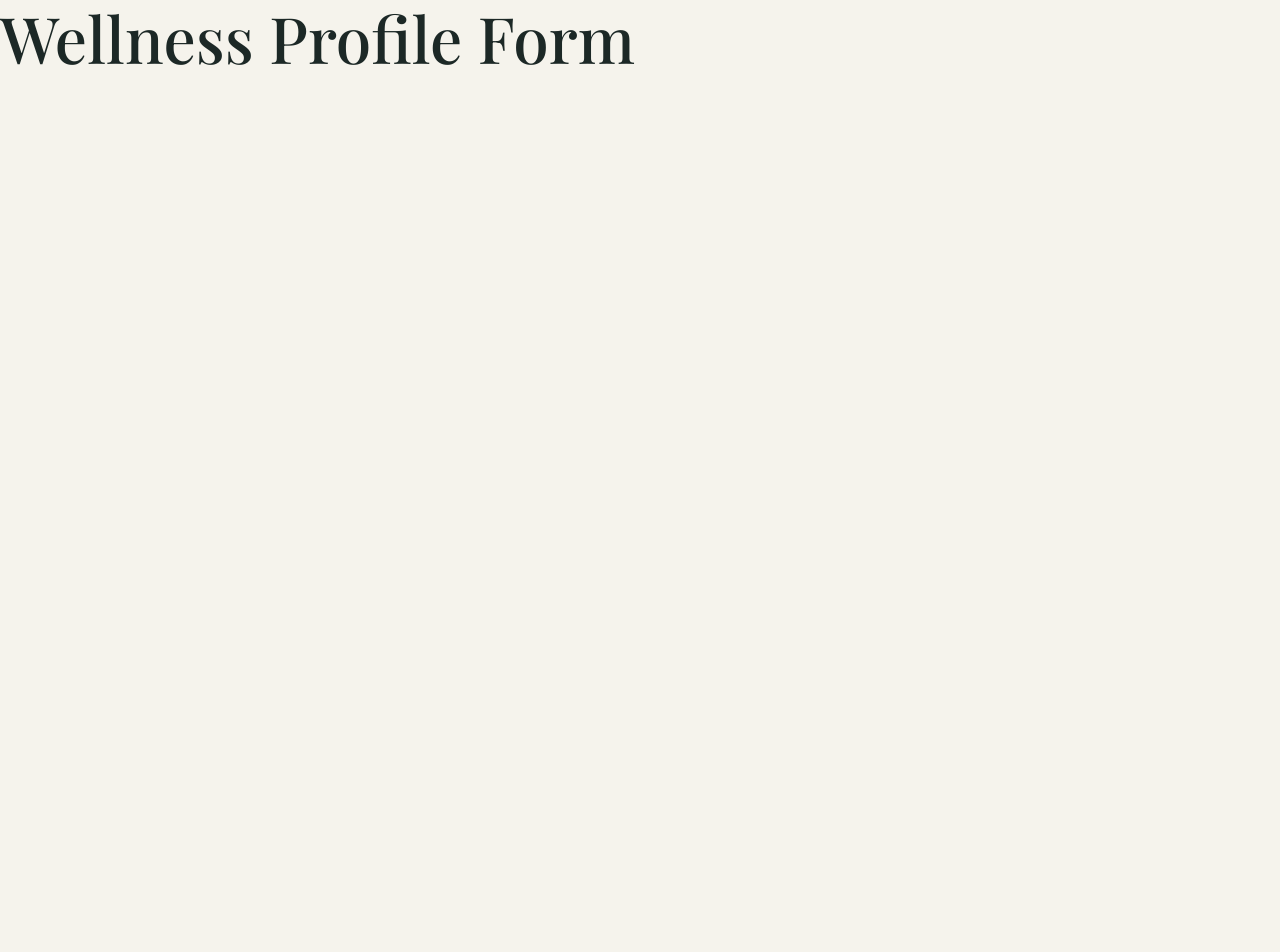
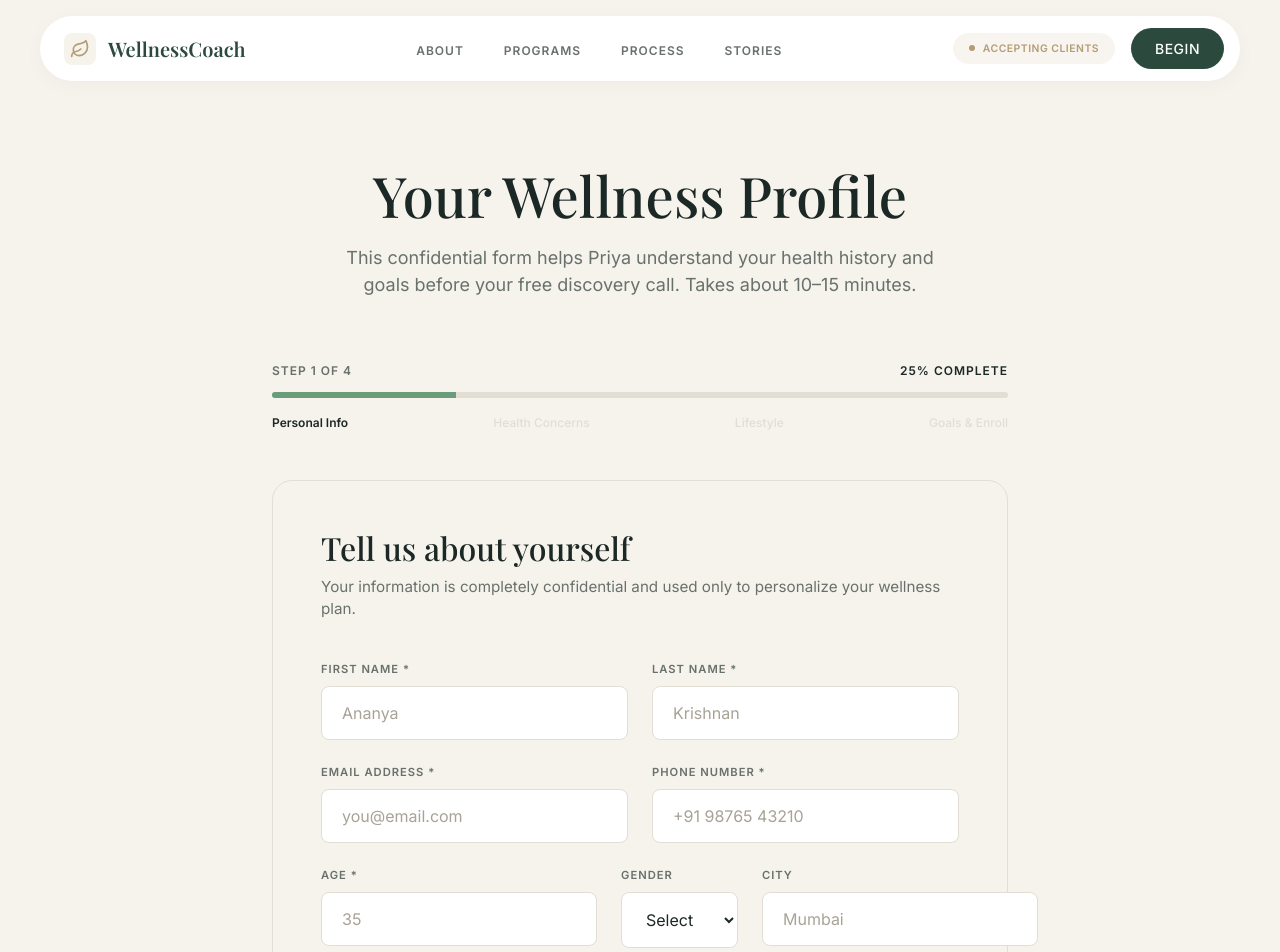
Before and after one commit to jithindevoffice-hue/nutrition-websie, a React (Vite) app: page /profile in a window 1280 px wide. Shown: the top 952 px of the page. Before the commit the page ends 800 px from the top, so only its background shows below. Built offline with nearby package versions, Linux system fonts and the light colour scheme; a web font is replaced by a local one.

Commit message:
feat: implement multi-step profile form page with styling and add Cloudflare Pages deployment workflow.

```diff
--- /dev/null
+++ b/src/pages/ProfileFormPage.module.css
@@ -0,0 +1,189 @@
+.page {
+    min-height: 100vh;
+    display: flex;
+    flex-direction: column;
+}
+
+.main {
+    flex: 1;
+    padding: 4rem 0 8rem;
+}
+
+.container {
+    max-width: 800px;
+    margin: 0 auto;
+    padding: 0 2rem;
+}
+
+.header {
+    text-align: center;
+    margin-bottom: 4rem;
+}
+
+.title {
+    font-size: 3.5rem;
+    margin-bottom: 1rem;
+}
+
+.description {
+    max-width: 600px;
+    margin: 0 auto;
+    font-size: 1.125rem;
+}
+
+.progressContainer {
+    margin-bottom: 3rem;
+}
+
+.progressHeader {
+    display: flex;
+    justify-content: space-between;
+    margin-bottom: 0.75rem;
+    font-size: 0.75rem;
+    font-weight: 700;
+    letter-spacing: 1px;
+}
+
+.stepText {
+    color: var(--color-text-muted);
+}
+
+.percentText {
+    color: var(--color-text-main);
+}
+
+.progressBarBg {
+    height: 6px;
+    background-color: var(--color-border);
+    border-radius: 3px;
+    overflow: hidden;
+    margin-bottom: 1rem;
+}
+
+.progressBarFill {
+    height: 100%;
+    background-color: #6a9c7b;
+    /* Soft green success/progress color */
+    transition: width 0.3s ease;
+}
+
+.stepLabels {
+    display: flex;
+    justify-content: space-between;
+    font-size: 0.75rem;
+    font-weight: 500;
+    color: var(--color-border);
+    /* Inactive steps are faint */
+}
+
+.activeLabel {
+    color: var(--color-text-main);
+    font-weight: 600;
+}
+
+.formCard {
+    background-color: var(--color-bg);
+    /* Matches the beige background but with a border */
+    border: 1px solid var(--color-border);
+    border-radius: var(--border-radius-md);
+    padding: 3rem;
+}
+
+.formTitle {
+    font-family: var(--font-serif);
+    font-size: 2rem;
+    margin-bottom: 0.5rem;
+}
+
+.formDesc {
+    color: var(--color-text-muted);
+    font-size: 0.95rem;
+    margin-bottom: 2.5rem;
+}
+
+.form {
+    display: flex;
+    flex-direction: column;
+    gap: 1.5rem;
+}
+
+.inputGroup2 {
+    display: grid;
+    grid-template-columns: 1fr 1fr;
+    gap: 1.5rem;
+}
+
+.inputGroup3 {
+    display: grid;
+    grid-template-columns: 1fr 1fr 2fr;
+    gap: 1.5rem;
+}
+
+.inputWrapper {
+    display: flex;
+    flex-direction: column;
+    gap: 0.5rem;
+}
+
+.inputWrapper label {
+    font-size: 0.7rem;
+    font-weight: 600;
+    letter-spacing: 1px;
+    color: var(--color-text-muted);
+}
+
+.inputWrapper input,
+.inputWrapper select {
+    padding: 1rem 1.25rem;
+    border-radius: var(--border-radius-sm);
+    border: 1px solid var(--color-border);
+    background-color: var(--color-card-bg);
+    font-family: var(--font-sans);
+    font-size: 1rem;
+    color: var(--color-text-main);
+    outline: none;
+    transition: border-color 0.2s;
+}
+
+.inputWrapper input:focus,
+.inputWrapper select:focus {
+    border-color: var(--color-primary);
+}
+
+.inputWrapper input::placeholder {
+    color: #a8a396;
+}
+
+.formFooter {
+    border-top: 1px solid var(--color-border);
+    padding-top: 2rem;
+    margin-top: 1rem;
+    display: flex;
+    justify-content: flex-end;
+}
+
+.continueBtn {
+    display: inline-flex;
+    align-items: center;
+    gap: 0.5rem;
+    background-color: #a8aead;
+    /* Muted greenish grey */
+    color: white;
+    padding: 0.75rem 1.5rem;
+    border-radius: var(--border-radius-pill);
+    font-weight: 500;
+    font-size: 1rem;
+    transition: background-color 0.2s;
+}
+
+.continueBtn:hover {
+    background-color: var(--color-primary);
+}
+
+@media (max-width: 768px) {
+
+    .inputGroup2,
+    .inputGroup3 {
+        grid-template-columns: 1fr;
+    }
+}
--- a/src/pages/ProfileFormPage.tsx
+++ b/src/pages/ProfileFormPage.tsx
@@ -1,9 +1,108 @@
-import React from 'react';
+import React, { useState } from 'react';
+import { Navbar } from '../components/Navbar';
+import styles from './ProfileFormPage.module.css';
+import { ChevronRight } from 'lucide-react';
 
 export const ProfileFormPage = () => {
+    const [step, setStep] = useState(1);
+    const totalSteps = 4;
+    const progressPercent = (step / totalSteps) * 100;
+
     return (
-        <div>
-            <h1>Wellness Profile Form</h1>
+        <div className={styles.page}>
+            <Navbar />
+
+            <main className={styles.main}>
+                <div className={styles.container}>
+
+                    <div className={styles.header}>
+                        <h1 className={styles.title}>Your Wellness Profile</h1>
+                        <p className={styles.description}>
+                            This confidential form helps Priya understand your health history and goals before your free discovery call. Takes about 10–15 minutes.
+                        </p>
+                    </div>
+
+                    <div className={styles.progressContainer}>
+                        <div className={styles.progressHeader}>
+                            <span className={styles.stepText}>STEP {step} OF {totalSteps}</span>
+                            <span className={styles.percentText}>{progressPercent}% COMPLETE</span>
+                        </div>
+
+                        <div className={styles.progressBarBg}>
+                            <div
+                                className={styles.progressBarFill}
+                                style={{ width: `${progressPercent}%` }}
+                            ></div>
+                        </div>
+
+                        <div className={styles.stepLabels}>
+                            <span className={step >= 1 ? styles.activeLabel : ''}>Personal Info</span>
+                            <span className={step >= 2 ? styles.activeLabel : ''}>Health Concerns</span>
+                            <span className={step >= 3 ? styles.activeLabel : ''}>Lifestyle</span>
+                            <span className={step >= 4 ? styles.activeLabel : ''}>Goals & Enroll</span>
+                        </div>
+                    </div>
+
+                    <div className={styles.formCard}>
+                        <h2 className={styles.formTitle}>Tell us about yourself</h2>
+                        <p className={styles.formDesc}>
+                            Your information is completely confidential and used only to personalize your wellness plan.
+                        </p>
+
+                        <form className={styles.form} onSubmit={(e) => { e.preventDefault(); setStep(Math.min(step + 1, 4)); }}>
+
+                            <div className={styles.inputGroup2}>
+                                <div className={styles.inputWrapper}>
+                                    <label>FIRST NAME *</label>
+                                    <input type="text" placeholder="Ananya" required />
+                                </div>
+                                <div className={styles.inputWrapper}>
+                                    <label>LAST NAME *</label>
+                                    <input type="text" placeholder="Krishnan" required />
+                                </div>
+                            </div>
+
+                            <div className={styles.inputGroup2}>
+                                <div className={styles.inputWrapper}>
+                                    <label>EMAIL ADDRESS *</label>
+                                    <input type="email" placeholder="you@email.com" required />
+                                </div>
+                                <div className={styles.inputWrapper}>
+                                    <label>PHONE NUMBER *</label>
+                                    <input type="tel" placeholder="+91 98765 43210" required />
+                                </div>
+                            </div>
+
+                            <div className={styles.inputGroup3}>
+                                <div className={styles.inputWrapper}>
+                                    <label>AGE *</label>
+                                    <input type="number" placeholder="35" required />
+                                </div>
+                                <div className={styles.inputWrapper}>
+                                    <label>GENDER</label>
+                                    <select defaultValue="">
+                                        <option value="" disabled>Select</option>
+                                        <option value="female">Female</option>
+                                        <option value="male">Male</option>
+                                        <option value="other">Other</option>
+                                    </select>
+                                </div>
+                                <div className={styles.inputWrapper}>
+                                    <label>CITY</label>
+                                    <input type="text" placeholder="Mumbai" />
+                                </div>
+                            </div>
+
+                            <div className={styles.formFooter}>
+                                <button type="submit" className={styles.continueBtn}>
+                                    Continue <ChevronRight size={18} />
+                                </button>
+                            </div>
+
+                        </form>
+                    </div>
+                </div>
+            </main>
         </div>
     );
 };
```
